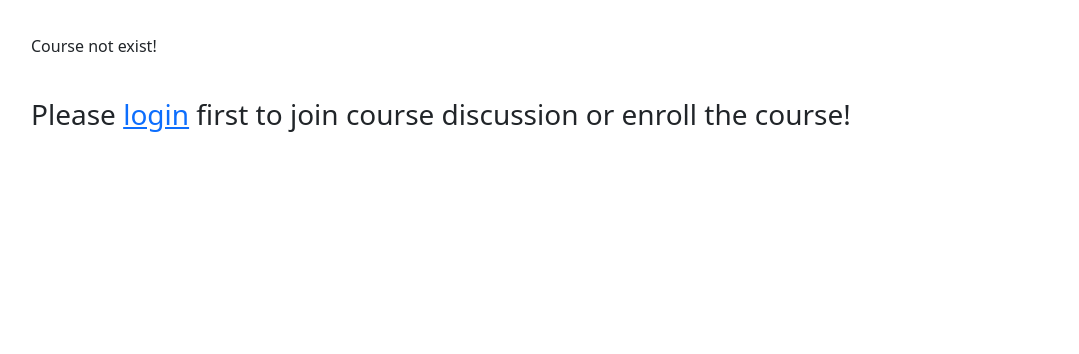
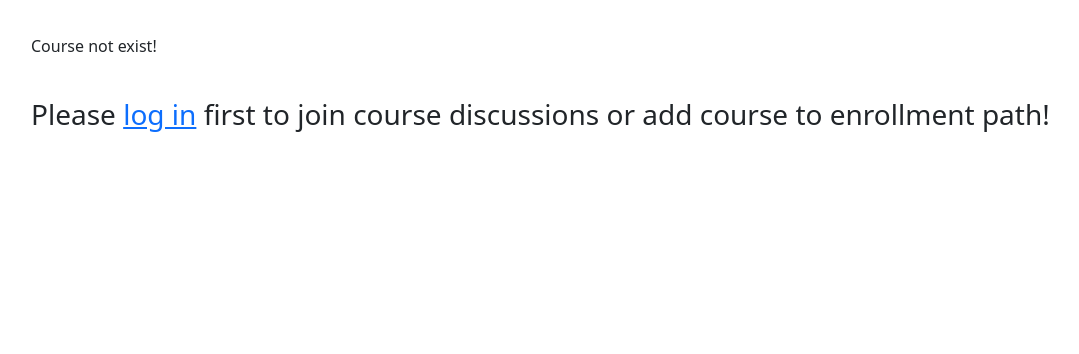
Before and after one commit to ECE444-2021Fall/project1-education-pathways-group-1-teamone, a Flask app: template project/templates/course.html in a window 1280 px wide. Shown: the part 66-420 px from the top of the page, without its empty margins (51-1130 px from the left). Run offline with Flask 2, Linux system fonts and the light colour scheme; the template is opened without the code that fills it, so the values that code supplies are empty; parts of the project's set-up code (start-up, migrations or seed data) failed here and were passed over; some libraries are stand-ins or nearby versions.

Commit message:
Small fix

```diff
--- a/project/templates/course.html
+++ b/project/templates/course.html
@@ -117,7 +117,7 @@
         </div>
         <script type="application/javascript" src="{{url_for('static', filename='scripts/enroll.js')}}"></script>
     {% else %}
-        <h3> Please <a href="{{url_for('login', des='search')}}">login</a> first to join course discussion or enroll the course!</h3>
+        <h3> Please <a href="{{url_for('login', des='search')}}">log in</a> first to join course discussions or add course to enrollment path!</h3>
     {% endif %}
 
     <script type="application/javascript" src="{{url_for('static', filename='scripts/course.js')}}"></script>
```
